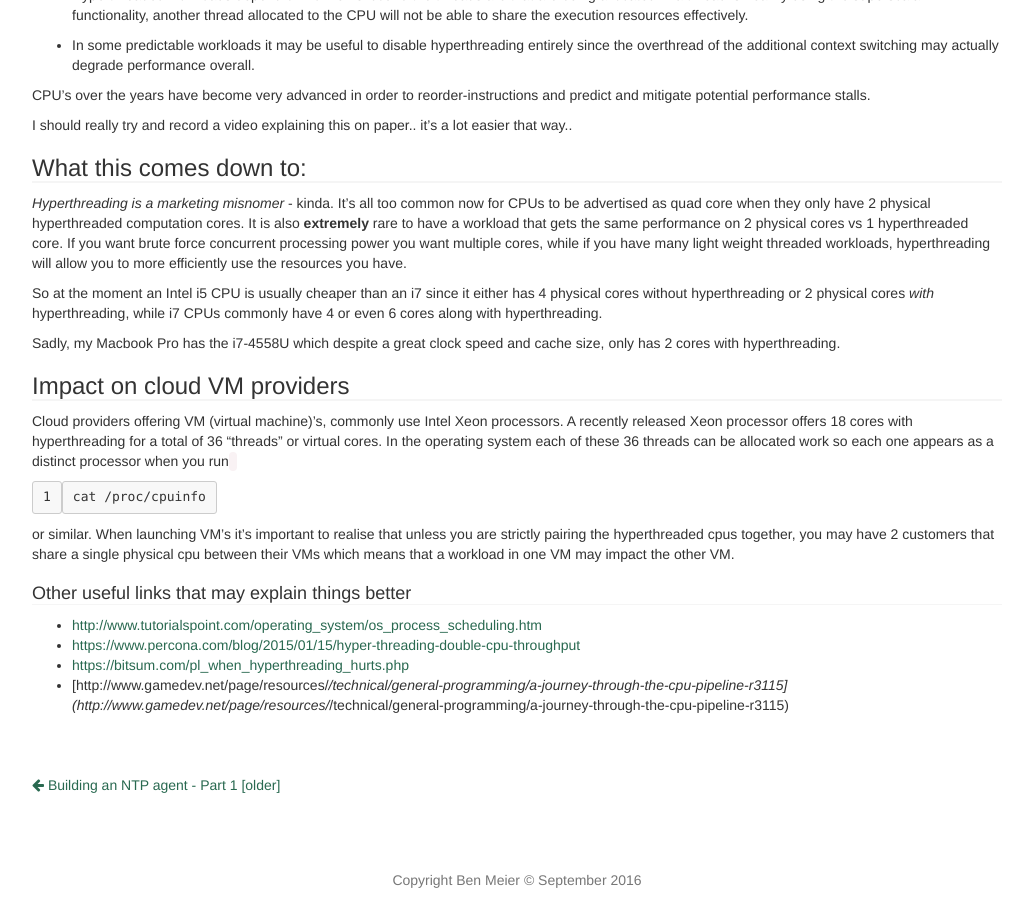
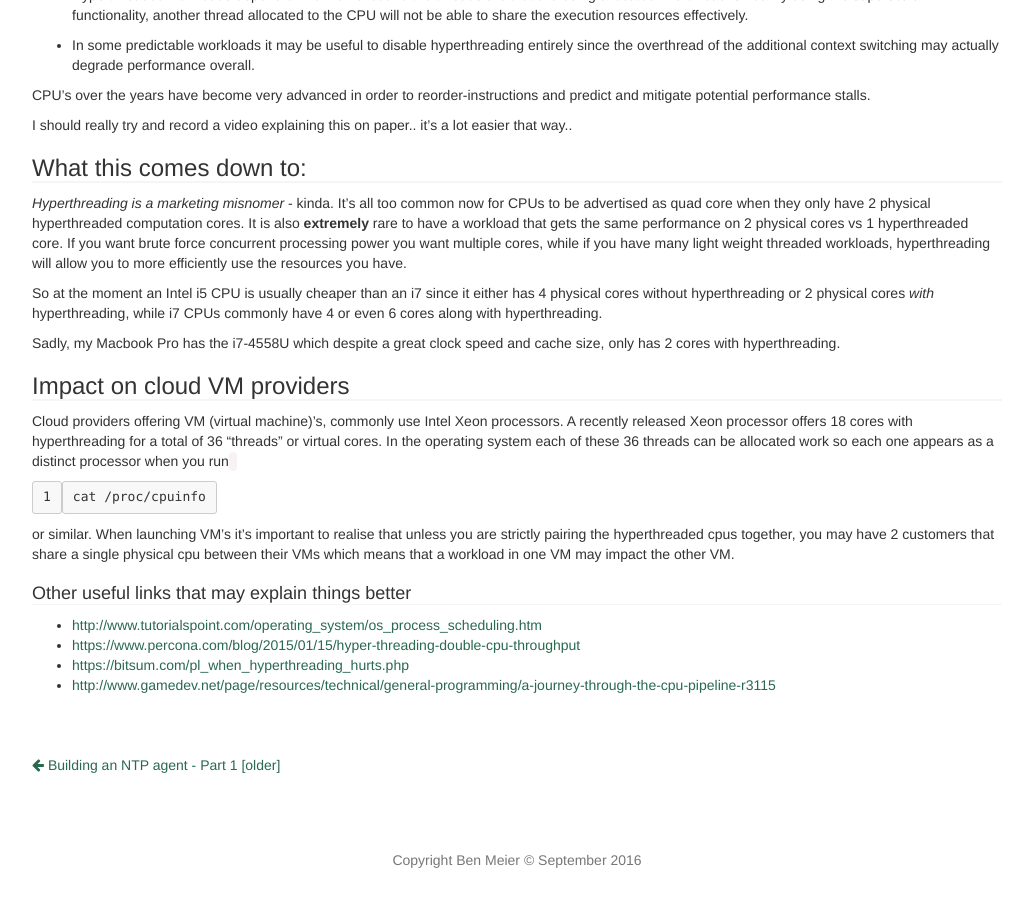
Before and after one commit to astromechza/AstromechZA.github.io, a Jekyll site: the page built from _posts/2016-09-14-the-road-to-hyperthreading.md, in a window 1280 px wide and 900 px high, scrolled down 1991 px. Shown: the whole window, without its empty margins (123-1153 px from the left). Built offline with Jekyll 4.4.1, drawn with Linux system fonts in a browser that asks for light colours.

Commit message:
fixed broken link

```diff
--- a/_posts/2016-09-14-the-road-to-hyperthreading.md
+++ b/_posts/2016-09-14-the-road-to-hyperthreading.md
@@ -141,4 +141,4 @@ that a workload in one VM may impact the other VM.
 - [http://www.tutorialspoint.com/operating_system/os_process_scheduling.htm](http://www.tutorialspoint.com/operating_system/os_process_scheduling.htm)
 - [https://www.percona.com/blog/2015/01/15/hyper-threading-double-cpu-throughput](https://www.percona.com/blog/2015/01/15/hyper-threading-double-cpu-throughput)
 - [https://bitsum.com/pl_when_hyperthreading_hurts.php](https://bitsum.com/pl_when_hyperthreading_hurts.php)
-- [http://www.gamedev.net/page/resources/_/technical/general-programming/a-journey-through-the-cpu-pipeline-r3115](http://www.gamedev.net/page/resources/_/technical/general-programming/a-journey-through-the-cpu-pipeline-r3115)
+- [http://www.gamedev.net/page/resources/technical/general-programming/a-journey-through-the-cpu-pipeline-r3115](http://www.gamedev.net/page/resources/_/technical/general-programming/a-journey-through-the-cpu-pipeline-r3115)
```
